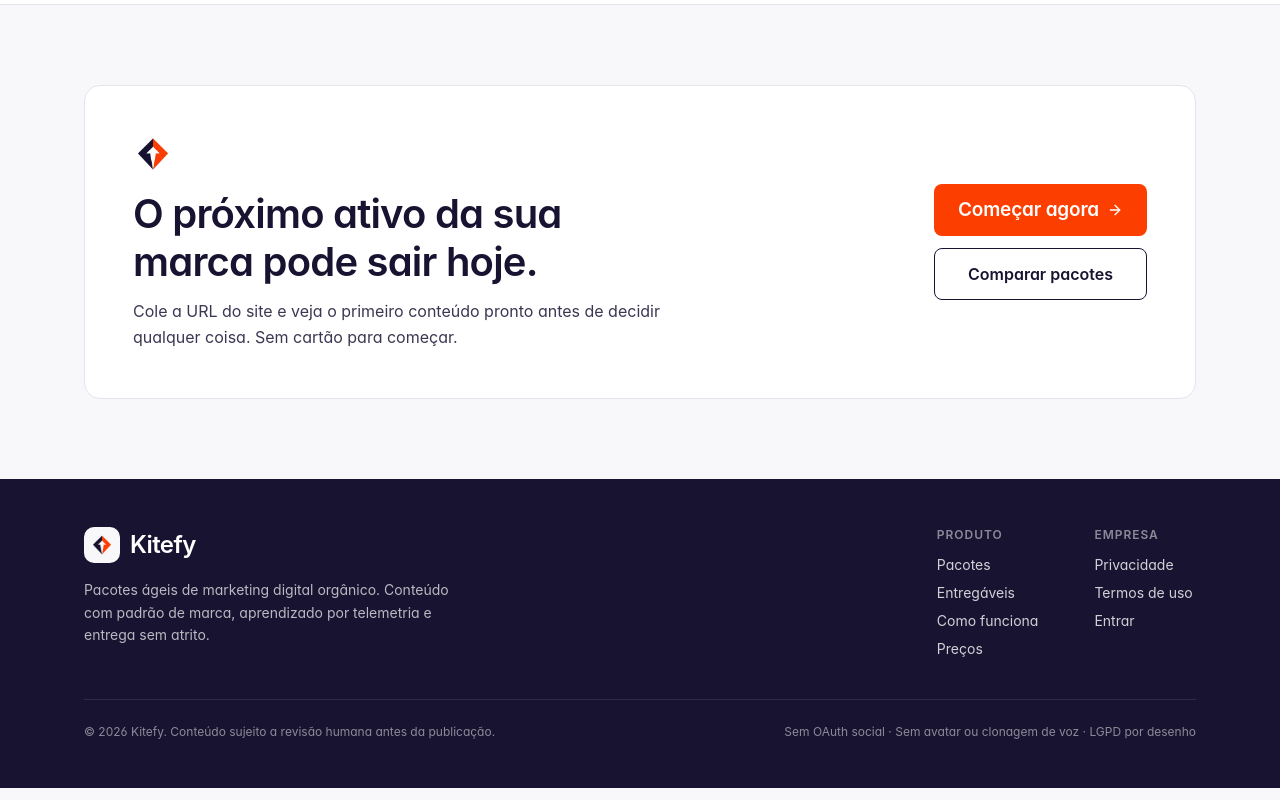
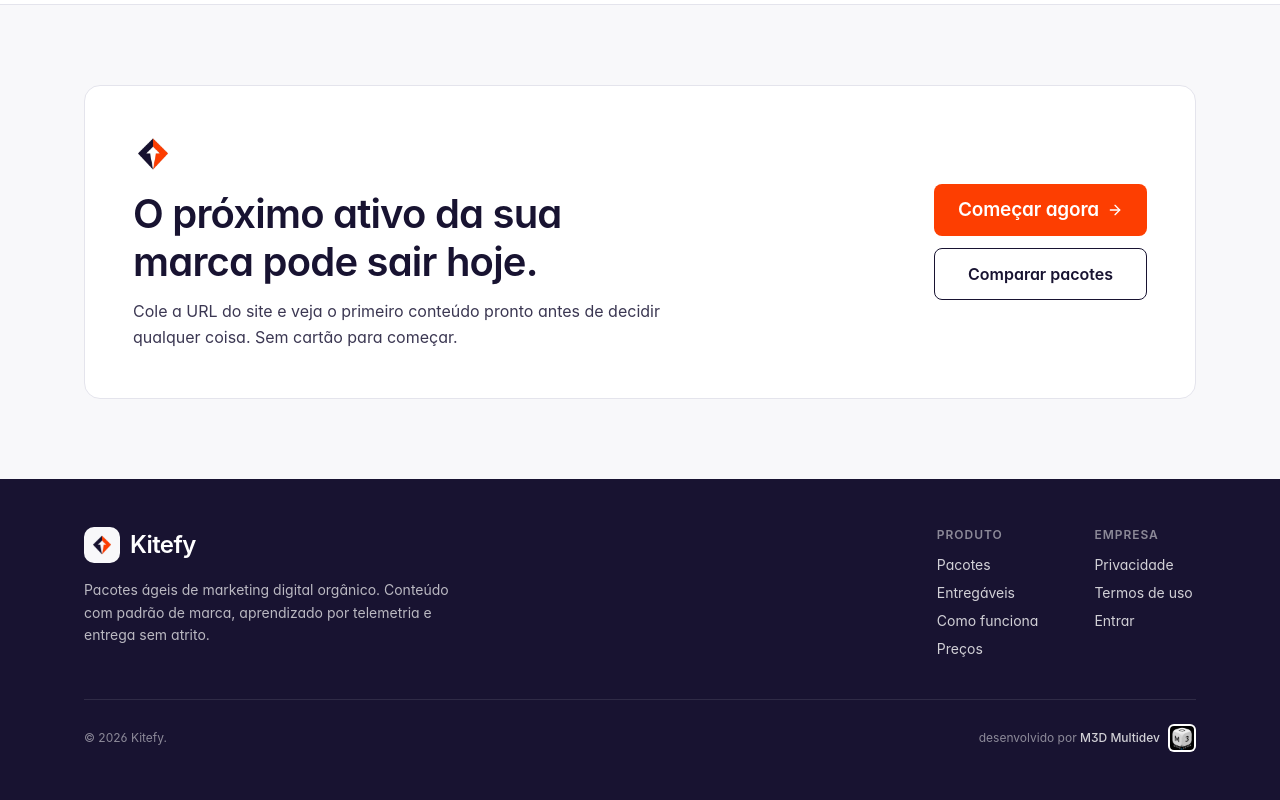
Before and after one commit to dekup-system/kitefy, a Next.js app: page / in a window 1280 px wide. Shown: the part 4838-5638 px from the top of the page. Built offline with nearby package versions, Linux system fonts and the light colour scheme; no server answers.

Commit message:
copy(landing): credito 'desenvolvido por M3D Multidev' com logo no rodape

```diff
--- a/src/app/page.tsx
+++ b/src/app/page.tsx
@@ -1,4 +1,5 @@
 import Link from "next/link";
+import Image from "next/image";
 import type { Metadata } from "next";
 import {
   ArrowRight,
@@ -611,9 +612,24 @@ export default function KitefyLandingPage() {
             </nav>
           </div>
 
-          <div className="mt-10 flex flex-col gap-2 border-t border-white/10 pt-6 text-xs text-white/50 sm:flex-row sm:items-center sm:justify-between">
-            <p>© {new Date().getFullYear()} Kitefy. Conteúdo sujeito a revisão humana antes da publicação.</p>
-            <p>Sem OAuth social · Sem avatar ou clonagem de voz · LGPD por desenho</p>
+          <div className="mt-10 flex flex-col gap-3 border-t border-white/10 pt-6 text-xs text-white/50 sm:flex-row sm:items-center sm:justify-between">
+            <p>© {new Date().getFullYear()} Kitefy.</p>
+            <p className="flex items-center gap-2">
+              <span>
+                desenvolvido por{" "}
+                <span className="font-medium text-white/80">M3D Multidev</span>
+              </span>
+              {/* O logo tem fundo escuro: no rodapé navy ele fica em um chip claro. */}
+              <span className="inline-flex size-7 shrink-0 items-center justify-center overflow-hidden rounded-[6px] bg-white p-0.5">
+                <Image
+                  src="/m3d-multidev.png"
+                  alt="M3D Multidev"
+                  width={24}
+                  height={24}
+                  className="size-6 rounded-[4px] object-contain"
+                />
+              </span>
+            </p>
           </div>
         </div>
       </footer>
```
Also changed, not shown: public/m3d-multidev.png (added).
